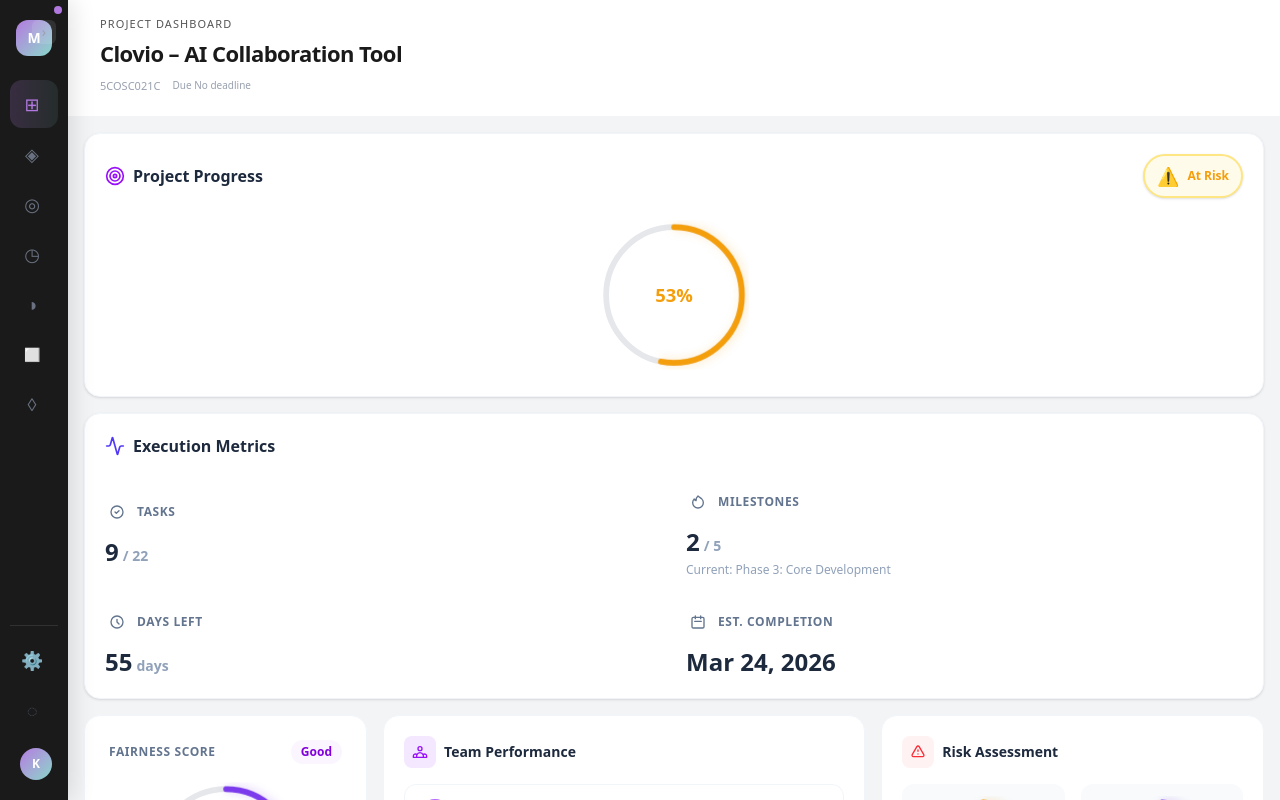
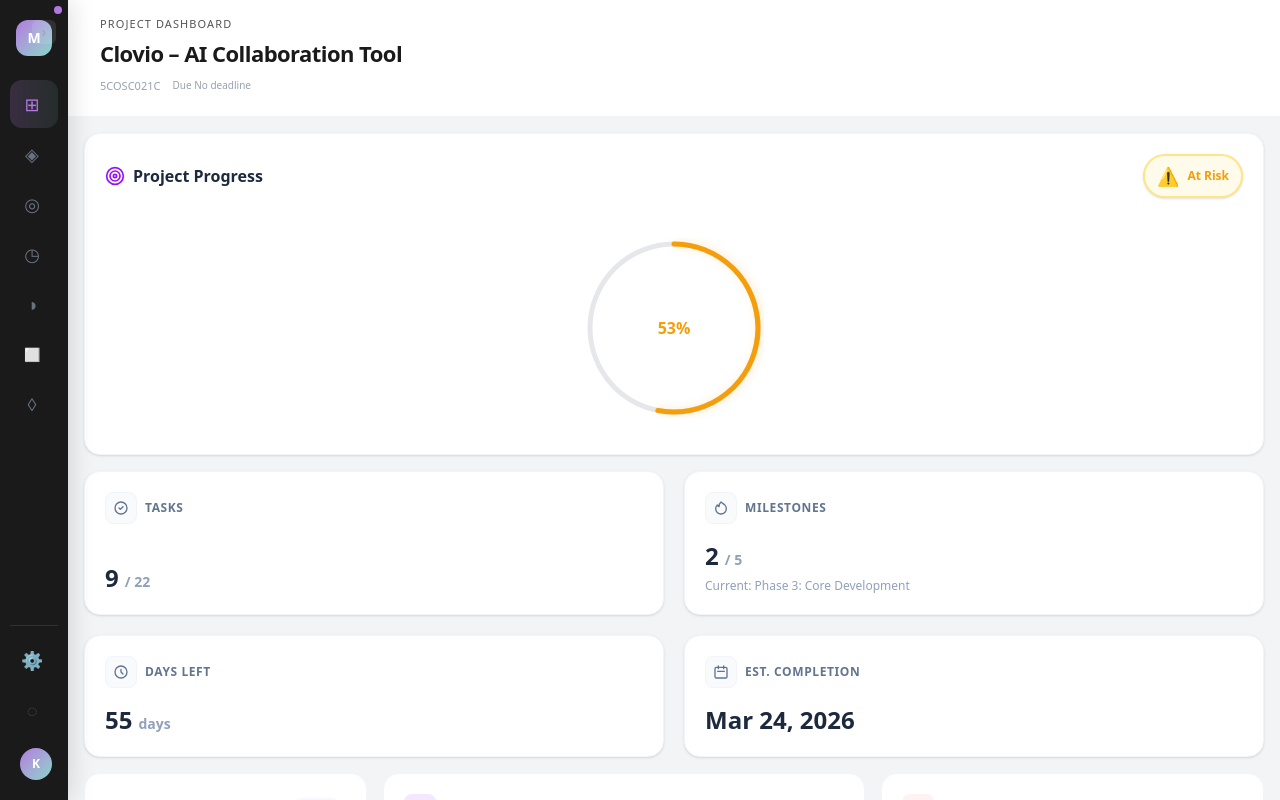
Before and after one commit to SDGP-Clovio/clovio-platform, a React (Vite) app in the folder frontend/: page /tracking/1 in a window 1280 px wide. Built offline with nearby package versions, Linux system fonts and the light colour scheme.

Commit message:
few design fixes in the project dashboard

```diff
--- a/frontend/src/components/Progress/ProgressBanner.tsx
+++ b/frontend/src/components/Progress/ProgressBanner.tsx
@@ -28,11 +28,11 @@
         <StatusIndicator status={status} />
       </div>
 
-      <div className="flex-1 flex flex-col items-center justify-center relative pb-2">
-        <div style={{ transform: "scale(1.15)", marginTop: 8, marginBottom: 8 }}>
+      <div className="flex-1 flex flex-col items-center justify-center relative pb-2 pt-2">
+        <div style={{ marginTop: 8, marginBottom: 8 }}>
           <CircularProgress
             value={overallProgress}
-            size={130}
+            size={180}
             color={color}
             label=""
           />
--- a/frontend/src/components/Progress/ProgressStats.tsx
+++ b/frontend/src/components/Progress/ProgressStats.tsx
@@ -10,7 +10,6 @@
 
 import type { ProjectPlan } from "../../types";
 import { calcTaskCompletion, calcMilestoneCompletion, calcDaysRemaining, predictCompletionDate } from "../../utils/metrics";
-import { Activity } from "lucide-react";
 
 interface ProgressStatsProps {
   plan: ProjectPlan;
@@ -75,25 +74,18 @@
   ];
 
   return (
-    <div className="bg-white border border-slate-100 rounded-2xl p-5 shadow-sm h-full flex flex-col">
-      <div className="flex items-center mb-6">
-        <div className="flex items-center gap-2">
-          <Activity className="w-5 h-5 text-indigo-600" />
-          <h3 className="text-base font-bold text-slate-800">Execution Metrics</h3>
-        </div>
-      </div>
-      <div className="flex-1 grid grid-cols-2 gap-y-8 gap-x-6 items-center flex-grow mt-2">
-        {stats.map((stat, idx) => (
-          <div key={idx} className="flex flex-col group">
-            <div className="flex items-center gap-2 mb-2 text-slate-500">
-              <div className={`w-6 h-6 flex items-center justify-center flex-shrink-0`}>
+    <div className="h-full grid grid-cols-2 gap-5">
+      {stats.map((stat, idx) => (
+        <div key={idx} className="flex flex-col bg-white rounded-2xl border border-slate-100 p-5 shadow-sm transition-shadow hover:shadow-md flex-grow">
+          <div className="flex items-center gap-2 mb-4 text-slate-500">
+            <div className={`w-8 h-8 bg-slate-50 rounded-lg border border-slate-100 flex items-center justify-center flex-shrink-0`}>
                 {stat.icon}
               </div>
               <p className="text-xs font-semibold uppercase tracking-wider">{stat.label}</p>
             </div>
 
             {/* Value */}
-            <div className="flex items-baseline gap-1 mt-1">
+            <div className="flex items-baseline gap-1.5 mt-auto">
               <p className={`text-2xl font-extrabold text-slate-800`}>{stat.value}</p>
               {(stat.total || stat.unit) && (
                 <p className="text-sm font-semibold text-slate-400">
@@ -104,11 +96,10 @@
 
             {/* Subtext */}
             {stat.subtext && (
-              <p className="text-xs text-slate-400 mt-1 font-medium truncate">{stat.subtext}</p>
+              <p className="text-xs text-slate-400 mt-1.5 font-medium truncate">{stat.subtext}</p>
             )}
           </div>
         ))}
-      </div>
     </div>
   );
 }
--- a/frontend/src/pages/ProjectDashboard.tsx
+++ b/frontend/src/pages/ProjectDashboard.tsx
@@ -166,11 +166,11 @@
                         <div className="space-y-5">
                             {/* Top Row: Circular Progress & Unified Stats */}
                             <div className="grid grid-cols-1 xl:grid-cols-12 gap-5">
+                                <div className="xl:col-span-8">
+                                    <ProgressStats plan={MOCK_PLAN} dueDate="2026-05-15" />
+                                </div>
                                 <div className="xl:col-span-4">
                                     <ProgressBanner overallProgress={calcOverallProgress(MOCK_PLAN.milestones)} />
-                                </div>
-                                <div className="xl:col-span-8">
-                                    <ProgressStats plan={MOCK_PLAN} dueDate="2026-05-15" />
                                 </div>
                             </div>
 
```
